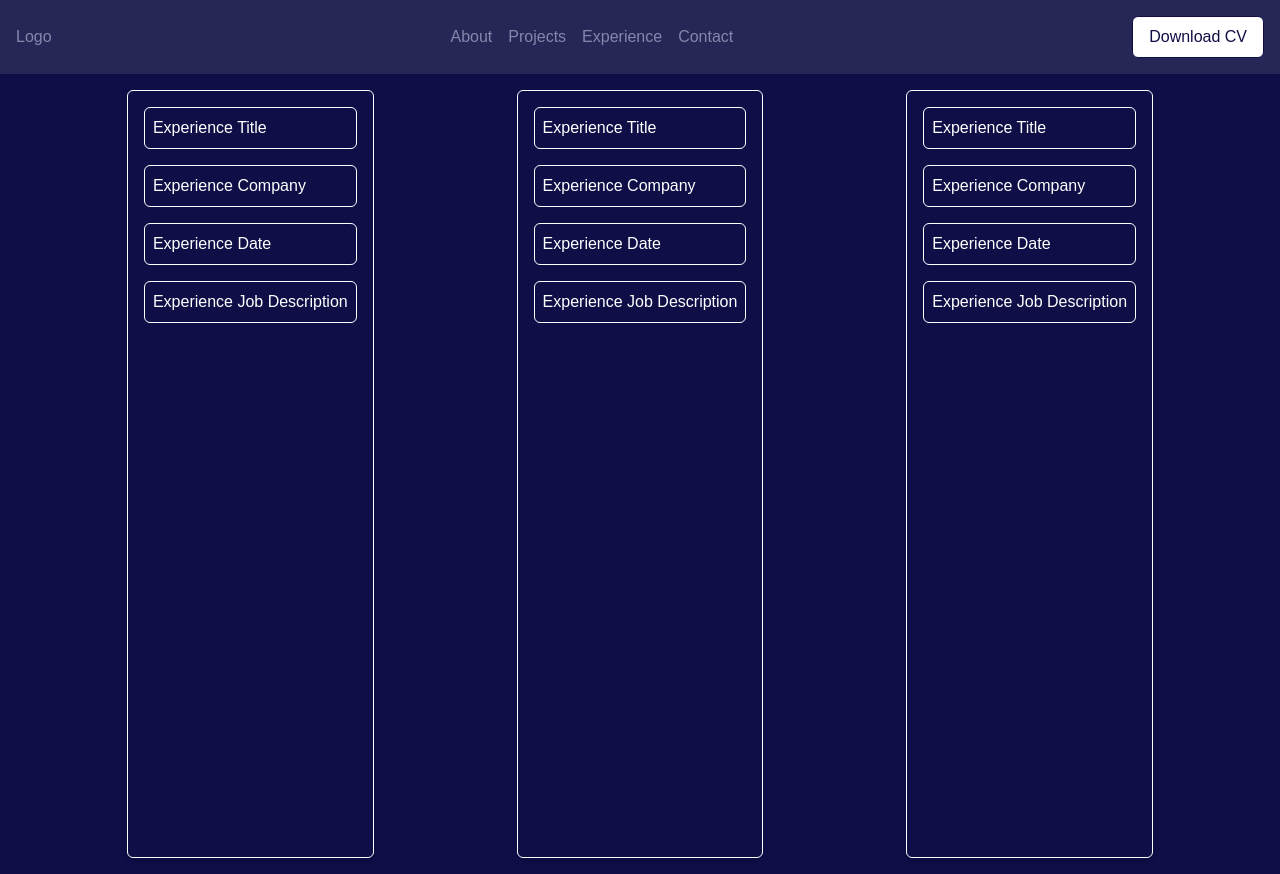
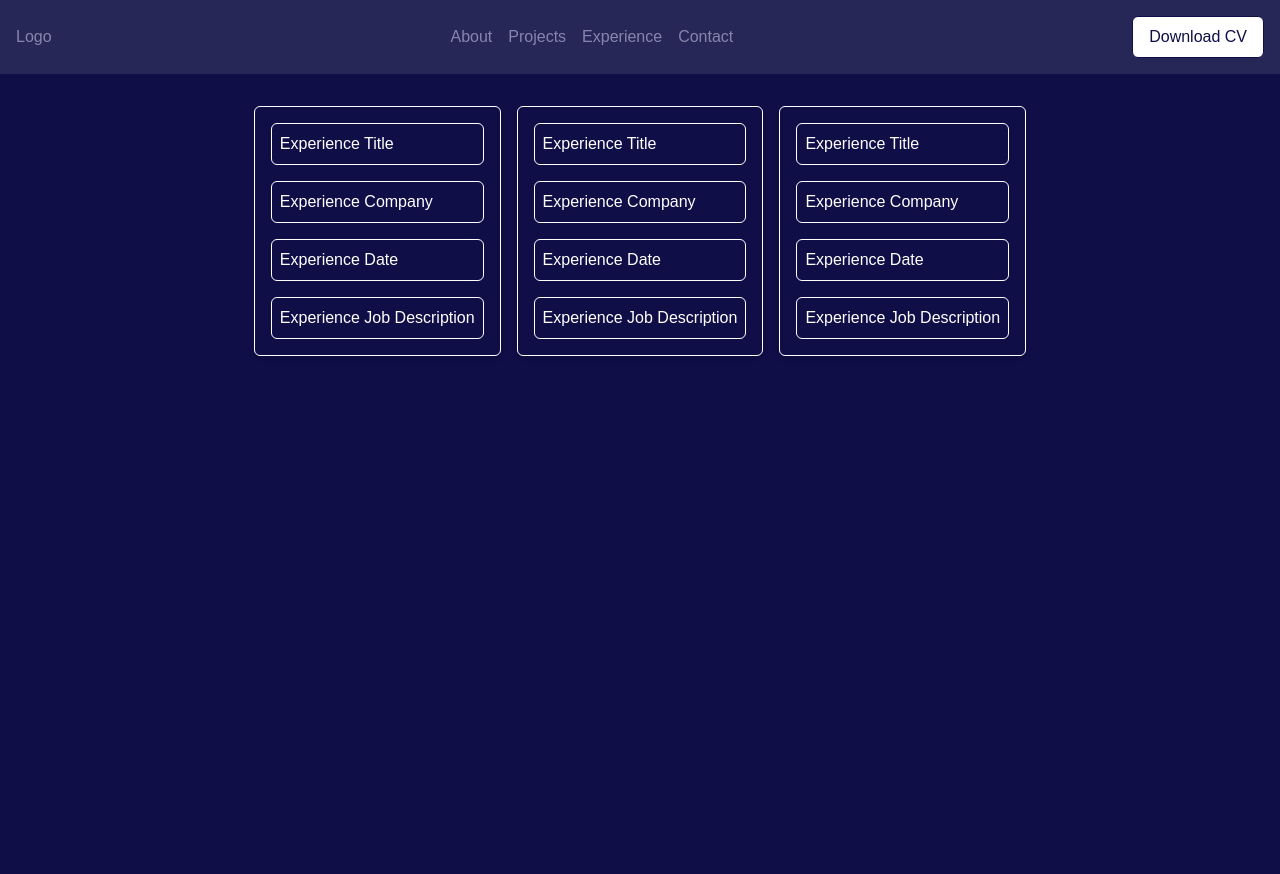
Before and after one commit to fajryalvin12/personal-portfolio-web, a Next.js app: page /experience in a window 1280 px wide. After the commit the page ends 800 px from the top, so only its background shows below. Built offline with nearby package versions, Linux system fonts and the light colour scheme.

Commit message:
feat: add reusable container standard UI

```diff
--- a/src/app/about/page.js
+++ b/src/app/about/page.js
@@ -1,7 +1,8 @@
+import Container from "@/components/ui/Container";
 export default function About() {
   return (
     <>
-      <div className="flex gap-4 px-4 justify-between items-center h-screen">
+      <Container className="flex gap-4">
         {/* About Me */}
         <div className="flex-1/2 border p-4 rounded-md hover:shadow-md">
           <h1>About Me</h1>
@@ -20,7 +21,7 @@ export default function About() {
           </div>
           <div className="border p-4 rounded-md hover:shadow-md">Education</div>
         </div>
-      </div>
+      </Container>
     </>
   );
 }
--- a/src/app/contact/page.js
+++ b/src/app/contact/page.js
@@ -1,7 +1,9 @@
+import Container from "@/components/ui/Container";
+
 export default function Contact() {
   return (
     <>
-      <div className="flex flex-col gap-4 px-4 py-4 h-screen items-center">
+      <Container className="flex flex-col gap-4">
         {/* Contact Form */}
         <form className="flex flex-col gap-4 p-4 border rounded-md max-w-[600px]">
           <div className="flex flex-col gap-2">
@@ -41,7 +43,7 @@ export default function Contact() {
           <div>Github</div>
           <div>WhatsApp</div>
         </div>
-      </div>
+      </Container>
     </>
   );
 }
--- a/src/app/experience/page.js
+++ b/src/app/experience/page.js
@@ -1,7 +1,9 @@
+import Container from "@/components/ui/Container";
+
 export default function Experience() {
   return (
     <>
-      <div className="flex justify-evenly gap-8 px-4 py-4 h-screen">
+      <Container className="flex gap-4">
         {/* Experience Showcases */}
 
         <div className="flex flex-col p-4 border rounded-md shadow-md gap-4 shrink-0">
@@ -20,7 +22,6 @@ export default function Experience() {
             Experience Job Description
           </div>
         </div>
-
         <div className="flex flex-col p-4 border rounded-md shadow-md gap-4 shrink-0">
           <div className="border rounded-md p-2">Experience Title</div>
           <div className="border rounded-md p-2">Experience Company</div>
@@ -29,7 +30,7 @@ export default function Experience() {
             Experience Job Description
           </div>
         </div>
-      </div>
+      </Container>
     </>
   );
 }
--- a/src/app/page.js
+++ b/src/app/page.js
@@ -1,11 +1,13 @@
 "use-client";
 
 import Hero from "@/components/Hero";
-
+import Container from "@/components/ui/Container";
 export default function Home() {
   return (
     <>
-      <Hero />
+      <Container>
+        <Hero />
+      </Container>
     </>
   );
 }
--- a/src/app/projects/page.js
+++ b/src/app/projects/page.js
@@ -1,10 +1,11 @@
 import Card from "@/components/ui/Card";
 import Button from "@/components/ui/Button";
+import Container from "@/components/ui/Container";
 
 export default function Projects() {
   return (
     <>
-      <div className="flex gap-4 px-4 justify-between py-4 h-screen">
+      <Container>
         {/* Project Showcase */}
 
         <div className="flex flex-col gap-4 p-4 w-full">
@@ -35,7 +36,7 @@ export default function Projects() {
             </div>
           </div>
         </div>
-      </div>
+      </Container>
     </>
   );
 }
--- /dev/null
+++ b/src/components/ui/Container.jsx
@@ -0,0 +1,9 @@
+export default function Container({ children, className }) {
+  return (
+    <>
+      <div className={`max-w-5xl mx-auto px-6 py-8 ${className || ""}`}>
+        {children}
+      </div>
+    </>
+  );
+}
```
